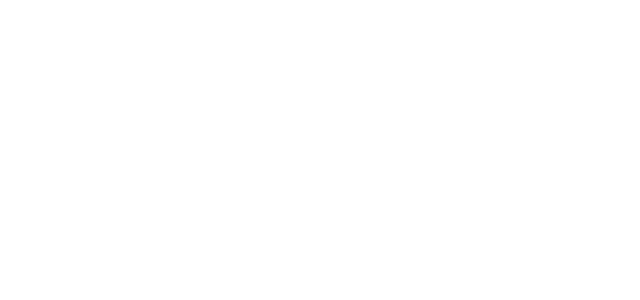
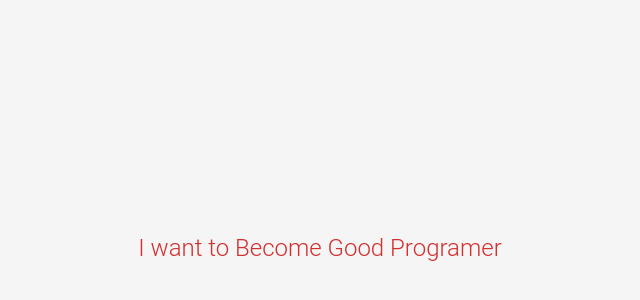
Before and after one commit to badapureprogrammer/Material-UI-Component, a React (Create React App) app: page / in a window 1280 px wide. Shown: the part 152-452 px from the top of the page, without its empty margins (320-960 px from the left). Built offline with nearby package versions, Linux system fonts and the light colour scheme; the HTML template or start-up script is replaced by a standard one.

Commit message:
add Changes

```diff
--- a/src/App.css
+++ b/src/App.css
@@ -3,14 +3,10 @@
   padding: 0;
   box-sizing: border-box;
 }
-::-webkit-scrollbar{
-  display: none;
-}
-
 .Mui-component {
   color: #282c34;
   display: flex;
-  /* min-height: 100vh; */
+  min-height: 100vh;
   align-items: center;
   flex-direction: column;
   font-family: sans-serif;
--- a/src/App.js
+++ b/src/App.js
@@ -1,11 +1,14 @@
 import "./App.css";
-import React from "react";
+import MuiTypography from "./component/Typography/MuiTypography";
 
 function App() {
+
   return (
-      <div className="Mui-component">
-
-      </div>
+    <div className="Mui-component">
+      <MuiTypography color={"error"} variant={"h5"} weight={300}>
+        I want to Become Good Programer
+      </MuiTypography>
+    </div>
   );
 }
 
```
